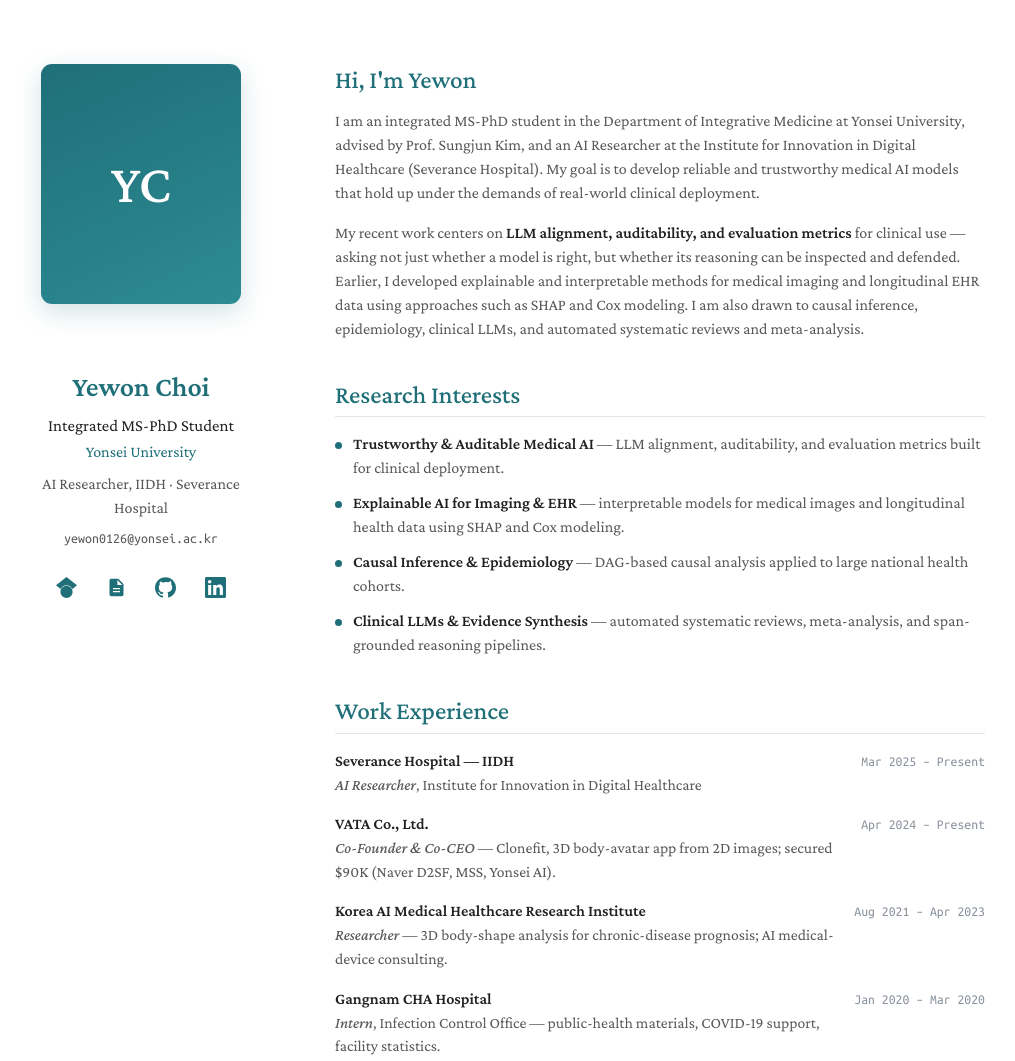
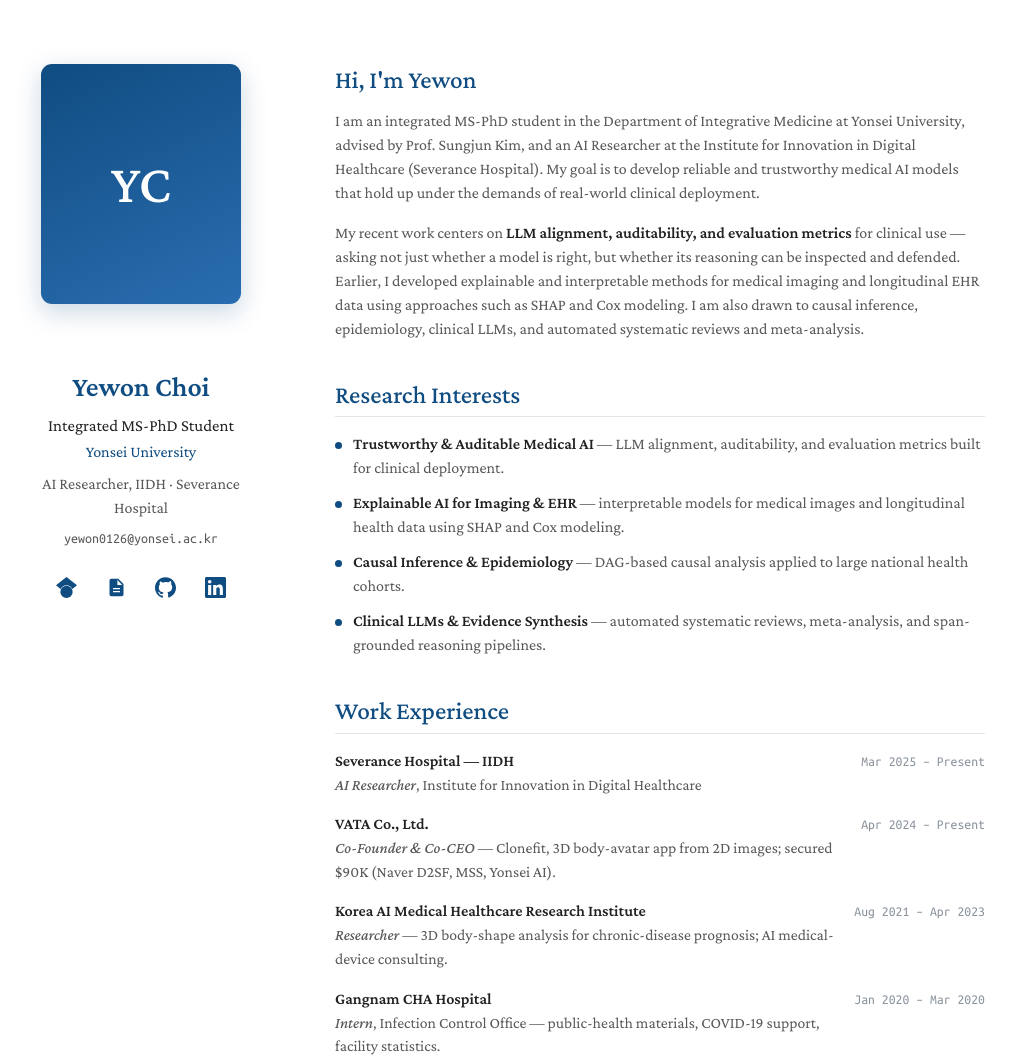
Before and after one commit to yeong22/yeong22.github.io, a plain HTML site: page index.html in a window 1280 px wide. Shown: the top 1061 px of the page, without its empty margins (135-1150 px from the left). Drawn offline with nearby package versions, Linux system fonts and the light colour scheme.

Commit message:
Update index.html

```diff
--- a/index.html
+++ b/index.html
@@ -10,7 +10,7 @@
 <link href="https://fonts.googleapis.com/css2?family=Crimson+Pro:ital,wght@0,400;0,500;0,600;1,500;1,600&family=Ubuntu+Mono&display=swap" rel="stylesheet" />
 <style>
   :root{
-    --accent:#1f6f78; --accent-dark:#155057; --accent-soft:#e7f1f1;
+    --accent:#0f4c81; --accent-dark:#0a3760; --accent-soft:#e7eef5;
     --ink:#222; --body:#595959; --faint:#8a929c; --line:#e5e5e5;
     --serif:"Crimson Pro",Georgia,"Times New Roman",serif;
     --mono:"Ubuntu Mono",Menlo,Consolas,monospace;
@@ -26,8 +26,8 @@
   /* left fixed sidebar */
   header{width:232px;float:left;position:fixed;padding-top:4em;text-align:center;}
   .avatar{display:inline-block;margin:0 0 1.1em;width:200px;height:240px;border-radius:11px;overflow:hidden;
-    background:linear-gradient(155deg,var(--accent),#2d8b94);color:#fff;font-family:var(--serif);font-weight:500;
-    font-size:3.4rem;line-height:240px;box-shadow:0 8px 26px rgba(31,111,120,.20);}
+    background:linear-gradient(155deg,var(--accent),#2a6db0);color:#fff;font-family:var(--serif);font-weight:500;
+    font-size:3.4rem;line-height:240px;box-shadow:0 8px 26px rgba(15,76,129,.22);}
   .avatar img{width:100%;height:100%;object-fit:cover;display:block;}
   header h1{font-weight:600;font-size:28px;line-height:1.15;color:var(--accent);margin:0 0 10px;}
   header .position{font-size:1.05rem;color:var(--ink);display:block;margin-bottom:2px;}
@@ -81,7 +81,7 @@
   .pub .links{margin-top:8px;display:flex;flex-wrap:wrap;gap:7px;}
   .pub .links a{font-size:.74rem;font-weight:600;color:var(--accent-dark);border:1px solid var(--line);
     background:#fafdfd;border-radius:5px;padding:2px 10px;line-height:1.55;}
-  .pub .links a:hover{background:var(--accent-soft);border-color:#d4e6e6;text-decoration:none;}
+  .pub .links a:hover{background:var(--accent-soft);border-color:#cdddec;text-decoration:none;}
 
   .slist{display:flex;flex-direction:column;gap:13px;}
   .slist .h{color:var(--ink);font-weight:600;}
```
